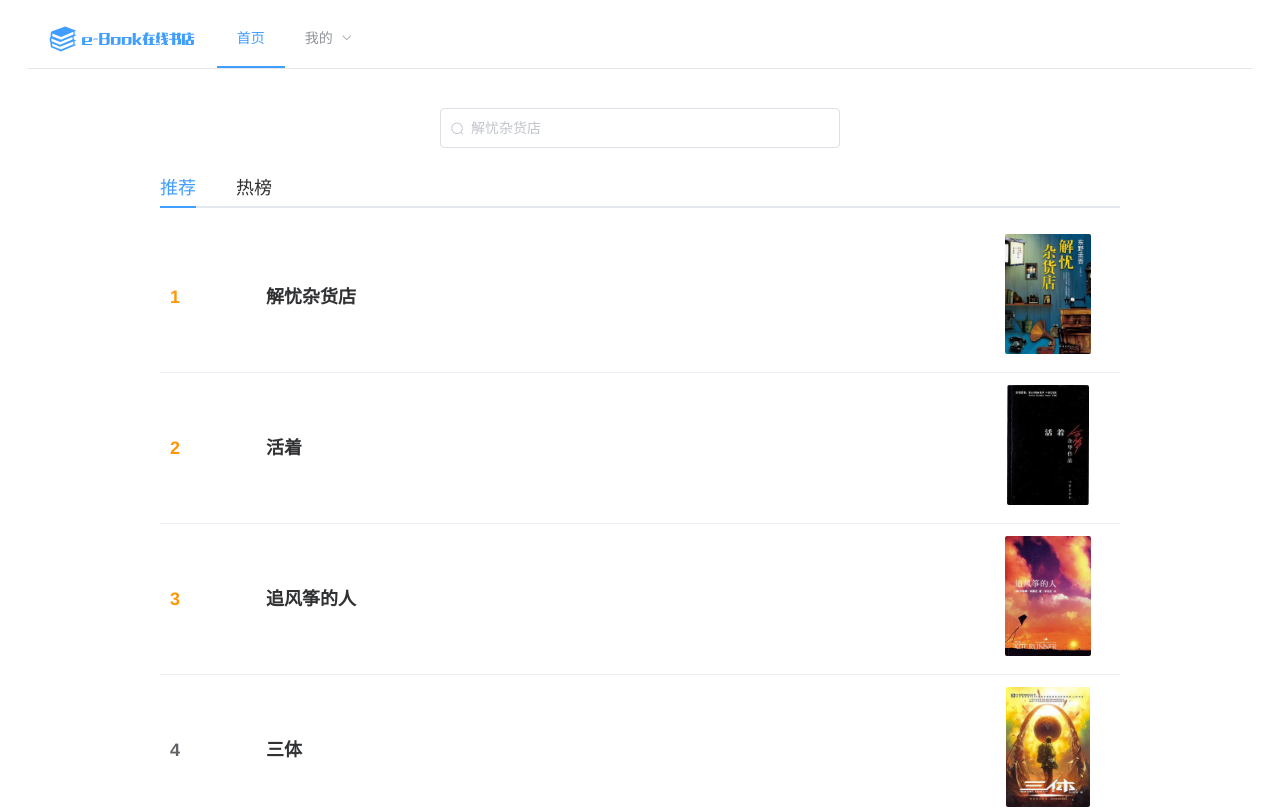
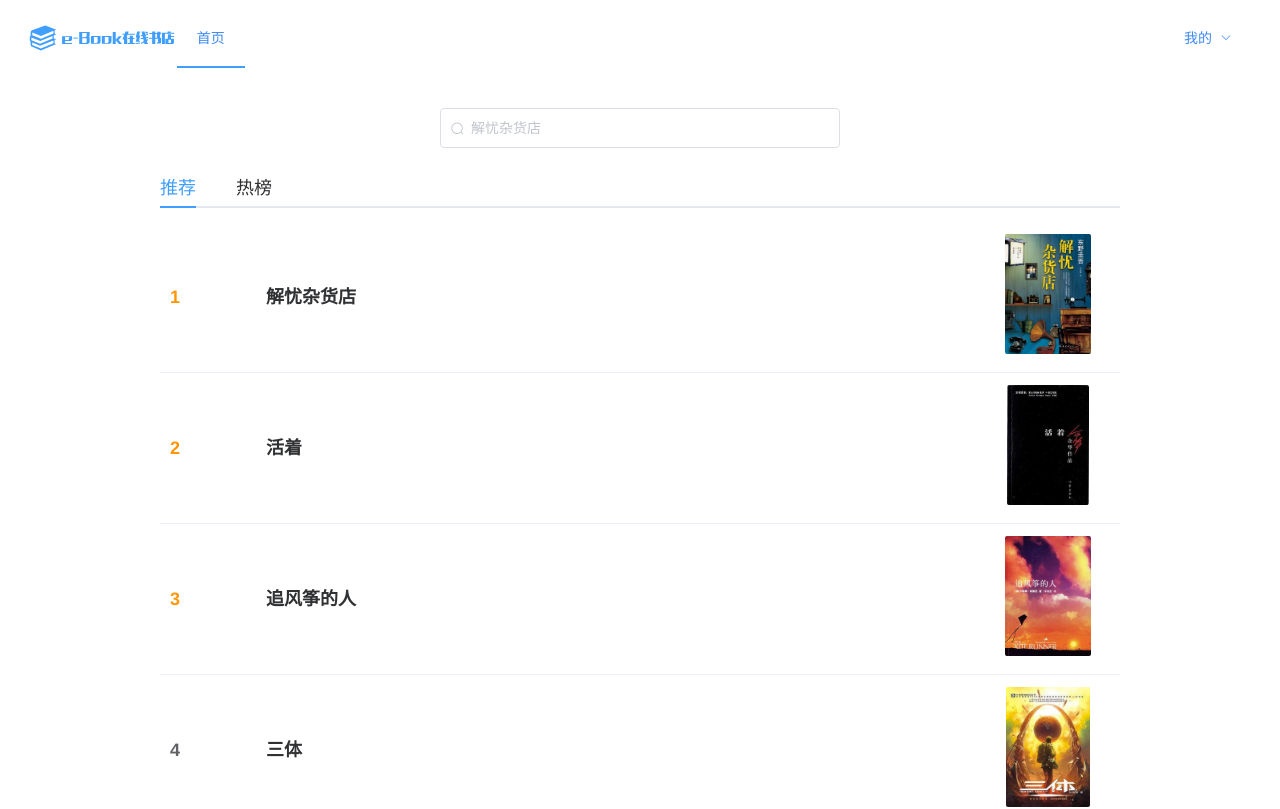
Before and after one commit to ShenJiahuan/SE228, a Vue app: page /login#/index/recommend in a window 1280 px wide. Shown: the top 809 px of the page. Built offline with nearby package versions, Linux system fonts and the light colour scheme.

Commit message:
Header refactored

```diff
--- a/src/components/Header.vue
+++ b/src/components/Header.vue
@@ -1,6 +1,7 @@
 <template>
-    <el-menu :default-active="activeIndex" mode="horizontal" router="router" active-text-color="#409EFF">
-        <el-menu-item class="header-item">
+    <div class="header">
+        <div class="header-left">
+            <div class="header-item">
                 <svg version="1.1" id="logo-svg" xmlns="http://www.w3.org/2000/svg" xmlns:xlink="http://www.w3.org/1999/xlink" x="0px"
                      y="0px" viewBox="0 0 476 96" xml:space="preserve">
     <path d="M90.6,36.3l-5.2-1.9V23.5l5.2-2.2l-35.2-13l-42.8,15c-4.1,2-4.2,7.5-4.2,12c0,1.5,0.2,3,0.5,4.4C5.5,41.9,5.4,47,5.4,51.3
@@ -28,39 +29,46 @@
             c0,2.1-1.8,3.9-4,3.9h-23.4V50.6h7.9V36.3H457.6z M457.3,53.8h-7.7v10.1h6.5c0.7,0,1.2-0.5,1.2-1.2V53.8z"/>
     </g>
     </svg>
-        </el-menu-item>
-        <el-menu-item  v-for="nav in nav_list" :index="nav.url" v-if="display(nav)" class="header-item">
+            </div>
+            <el-menu mode="horizontal" router="router" active-text-color="#409EFF">
+                <el-menu-item  v-for="nav in navList" :index="nav.url" v-if="display(nav)" class="header-item"  v-bind:class="{'nav-selected': selected(nav.url)}">
                     {{nav.name}}
                 </el-menu-item>
-        <el-submenu index="mine" class="header-item">
+            </el-menu>
+        </div>
+        <div class="header-right">
+            <el-menu mode="horizontal" router="router" active-text-color="#409EFF">
+                <el-submenu index="2" v-bind:class="{'nav-selected': selected('right')}">
                     <template slot="title">{{this.username == null ? "我的" : this.username}}</template>
                     <el-menu-item index="/login" v-if="this.username == null">登录</el-menu-item>
                     <el-menu-item index="/register" v-if="this.username == null">注册</el-menu-item>
                     <el-menu-item index="" v-if="this.username != null" v-on:click="logout">退出登录</el-menu-item>
                 </el-submenu>
             </el-menu>
+        </div>
+    </div>
 </template>
 
 <script>
-    import nav_list from '../data/nav_list.json';
-    import * as Nav from './Nav.js';
+    import navList from '../data/nav_list.json';
 
     export default {
         name: "Header",
         data() {
             return {
-                nav_list: nav_list,
-                activeIndex: this.getActiveIndex(),
+                navList: navList,
             }
         },
         computed: {
             username () {
                 return this.$store.state.user.username;
+            },
+            path () {
+                return this.$route.path;
             }
         },
         methods: {
             display: function (nav) {
-                console.log("vuex", this.$store.state);
                 switch (nav.name) {
                     case "图书列表":
                         return this.$route.path.split('/')[1] === "list";
@@ -83,31 +91,62 @@
                 return this.$route.path.indexOf(nav.url) !== -1;
             },
             getActiveIndex: function() {
-                for (let nav in nav_list) {
-                    if (this.selected(nav_list[nav])) {
+                for (let nav in navList) {
+                    if (this.selected(navList[nav])) {
                         console.log(nav);
-                        return nav_list[nav].url;
+                        return navList[nav].url;
                     }
                 }
             },
             logout: function() {
                 this.$store.commit('logout');
+            },
+            selected: function(url) {
+                if (url === 'right') {
+                    return this.$route.path === '/login' || this.$route.path === '/register';
                 }
+                return this.$route.path.indexOf(url) !== -1;
             },
-        updated() {
-            console.log('111');
-            this.activeIndex = this.getActiveIndex();
         }
     }
 </script>
 
 <style scoped>
-    a {
-        text-decoration: none;
+    .header {
+        display: flex;
+        justify-content: space-between;
     }
 
+    .header-left {
+        display: flex;
+    }
+    .header-item {
+        margin-top: 15px;
+    }
     #logo-svg {
         height: 30px;
         fill: #409EFF;
     }
 </style>
+
+<style>
+    .nav-selected {
+        border-bottom: 2px solid #409EFF !important;
+    }
+
+    .el-menu-item, .el-submenu__title, .el-submenu__title i {
+        color: #3c89f2 !important;
+    }
+
+    .el-menu.el-menu--horizontal:not(.nav-selected) {
+        border-bottom: none !important;
+    }
+
+    .el-menu--horizontal>.el-submenu .el-submenu__title {
+        border-bottom: none !important;
+    }
+
+    .el-menu--horizontal>.el-menu-item:not(.nav-selected) {
+        border-bottom: none !important;
+    }
+</style>
```
Lines whose indentation alone changed are shown as unchanged.
